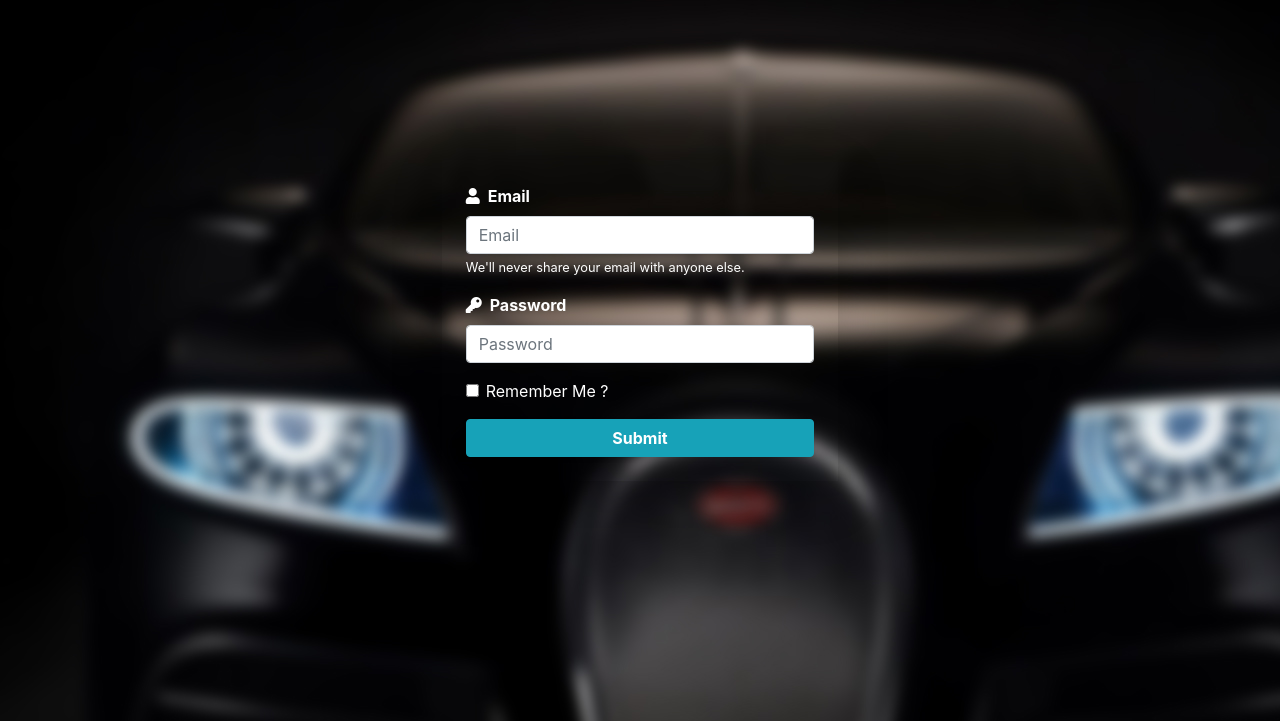
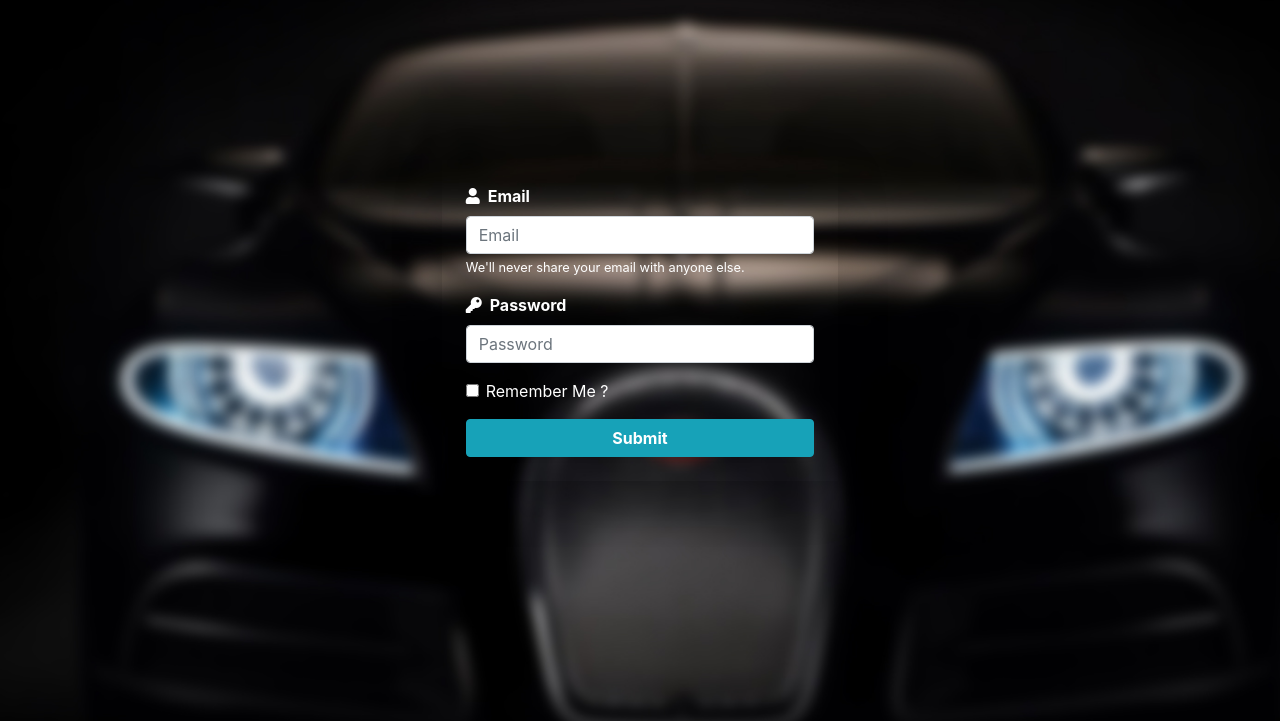
Before and after one commit to rafu01/cse370-project, a Django app: template showroom/templates/login.html in a window 1280 px wide. Shown: the top 721 px of the page. Run offline with Django 3.2, Linux system fonts and the light colour scheme; the template is opened without the code that fills it, so the values that code supplies are empty; some libraries are stand-ins or nearby versions.

Commit message:
fixed background of login.html

```diff
--- a/showroom/templates/login.html
+++ b/showroom/templates/login.html
@@ -26,6 +26,9 @@
          background-repeat: no-repeat;
          width: 100%;
          height: 100%;
+         background-position: center center;
+         background-attachment: fixed;
+         background-size: cover;
       }
    </style>
    <title>Login Form</title>
```
